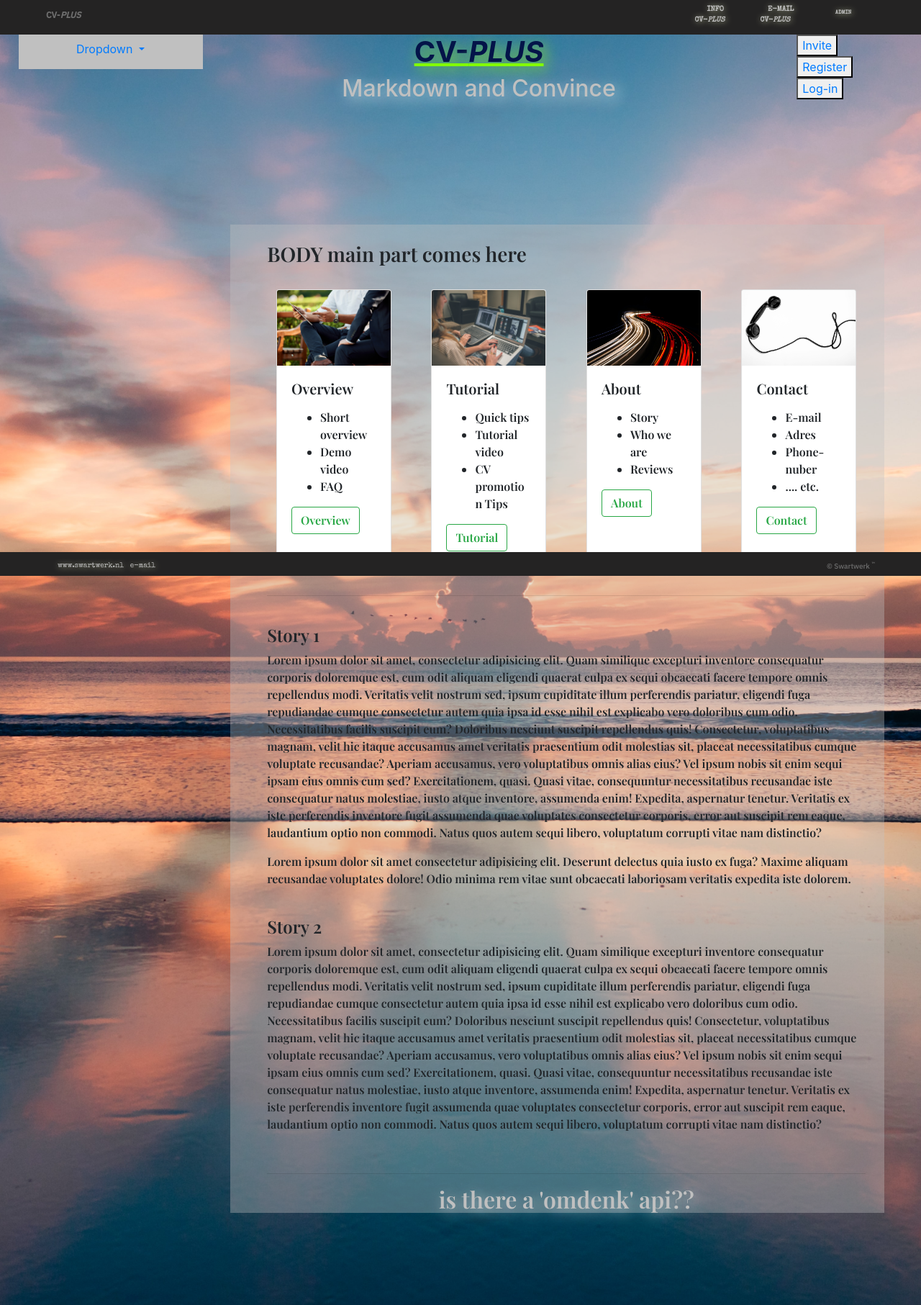
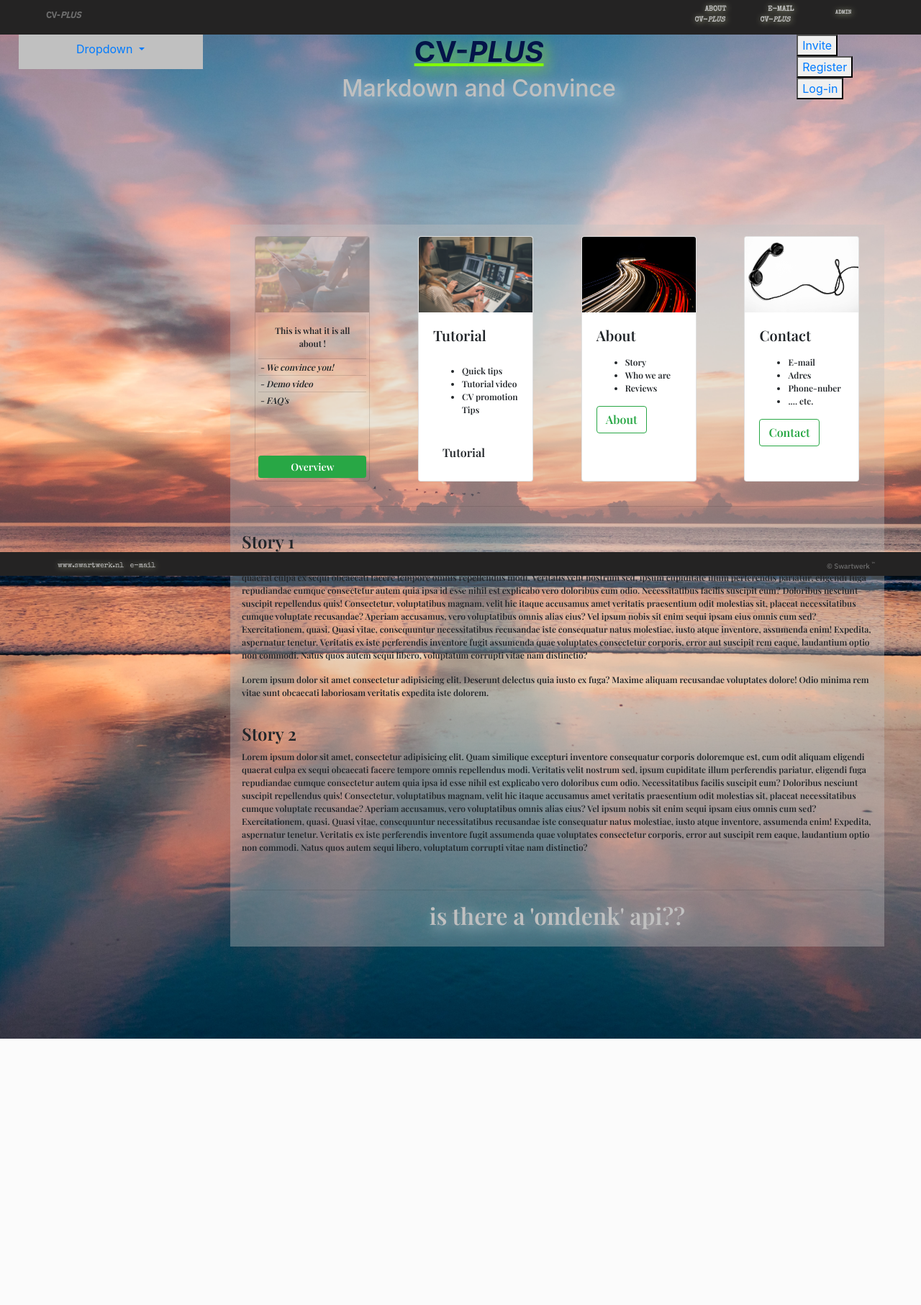
Before and after one commit to FW-Swart/CV-plus, a PHP site: page /pages/main/home.php in a window 1280 px wide. Shown: the whole page at 72% size. After the commit the page ends 1443 px from the top, so only its background shows below. Run offline with PHP 8.4, Linux system fonts and the light colour scheme.

Commit message:
test cards main-page

```diff
--- a/partials/header-brand.php
+++ b/partials/header-brand.php
@@ -18,7 +18,7 @@
 
                     <button class="btn btn-s-mainf mx-1 p-1">
                         <a class="btn-s-mainf brand-zw mx-1 p-1"
-                            href="about.php">info<br>CV-<i>plus</i>
+                            href="about.php">about<br>CV-<i>plus</i>
                         </a>
                     </button>
                     <button class="btn btn-s-mainf mx-1 p-1">
--- a/partials/main/body.php
+++ b/partials/main/body.php
@@ -1,40 +1,28 @@
 
 
         <!-- SWART main content right side -->
-        <main>
+        <main class="p-3" >
 
-            <br>
-
-            <h3>BODY main part comes here</h3>
-
-            <br>
 
             <!-- SWART dashboard cards -->
             <div class="container-flued" >
 
                 <div class="row justify-content-around">
 
-                    <div class="card d-inline-flex justify-content-around align-items-stretch" style="width: 10rem;">
+                    <div  id="card-body-main" class="card d-inline-flex justify-content-around align-items-stretch" style="width: 10rem;">
 
                         <img src="../../static/img/dashbord/mediensturmer-aWf7mjwwJJo-unsplash.jpg" class="card-img-top" alt="...">
 
-                        <div class="card-body">
-                            <h5 class="card-title">Overview</h5>
-                            <p class="card-text">
-                                <ul>
-                                    <li>
-                                        Short overview
-                                    </li>
-                                    <li>
-                                        Demo video
-                                    </li>
-                                    <li>
-                                        FAQ
-                                    </li>
-                                </ul>
-                            </p>
-                            <!-- !! SWART test fase only first card !! -->
-                            <a href="overview.php" class="btn btn-outline-success">Overview</a>
+                        <div class="card-body d-flex flex-column p-1">
+                            <div class="card-header text-center">
+                                This is what it is all about !
+                            </div>
+                            <ul class="list-group list-group-flush">
+                                <li  id="card-text-main" class="list-group-item sw-list-text">- We convince you!</li>
+                                <li  id="card-text-main" class="list-group-item sw-list-text">- Demo video</li>
+                                <li  id="card-text-main" class="list-group-item sw-list-text">- FAQ's</li>
+                            </ul>
+                            <a href="overview.php" class="btn btn-sm btn-success mt-auto">Overview</a>
                         </div>
 
                     </div>
@@ -43,7 +31,7 @@
 
                         <img src="../../static/img/dashbord/neonbrand-YHYHu_IuM3Q-unsplash.jpg" class="card-img-top" alt="...">
 
-                        <div class="card-body">
+                        <div class="card-body d-flex flex-column">
                             <h5 class="card-title">Tutorial</h5>
                             <p class="card-text">
                                 <ul>
@@ -58,7 +46,10 @@
                                     </li>
                                 </ul>
                             </p>
-                            <a href="#" class="btn btn-outline-success">Tutorial</a>
+                            <p class="card-text">
+                                <a href="#" class="btn btn-outline-successmt-auto">Tutorial</a>
+                            </p>
+
                         </div>
 
                     </div>
--- a/static/css/syle-main.css
+++ b/static/css/syle-main.css
@@ -45,4 +45,28 @@ main {
     padding-left: 4%;
     padding-right: 2%;
     font-family: 'Playfair Display', serif;
+    font-size: 12px;
 }
+
+
+
+.sw-list-text {
+    font-size: 12px;
+    font-style: italic;
+    margin: 0%;
+    padding: 2px;
+}
+
+#card-body-main {
+    background-color: transparent;
+}
+
+#card-body-main img {
+    opacity: 0.25;
+    border: none;
+}
+
+
+#card-text-main {
+    background-color: transparent;
+}
```
